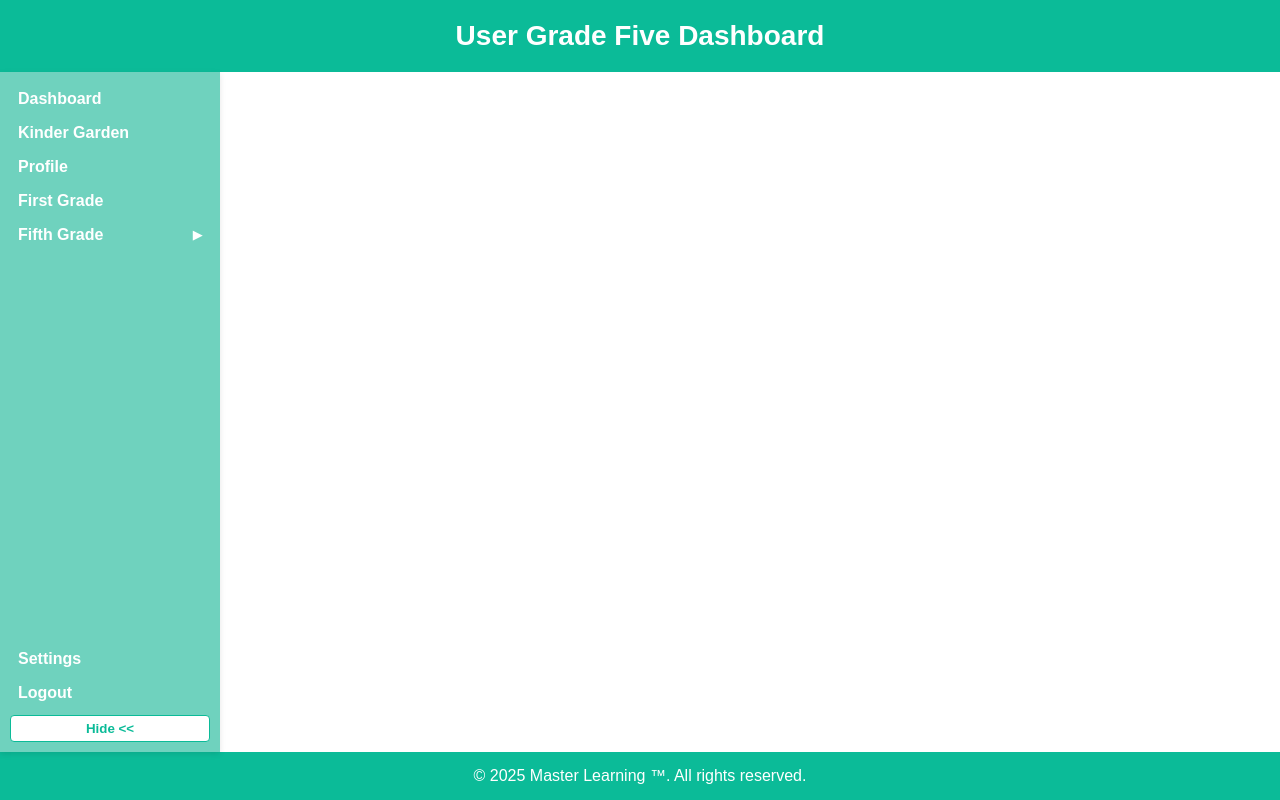
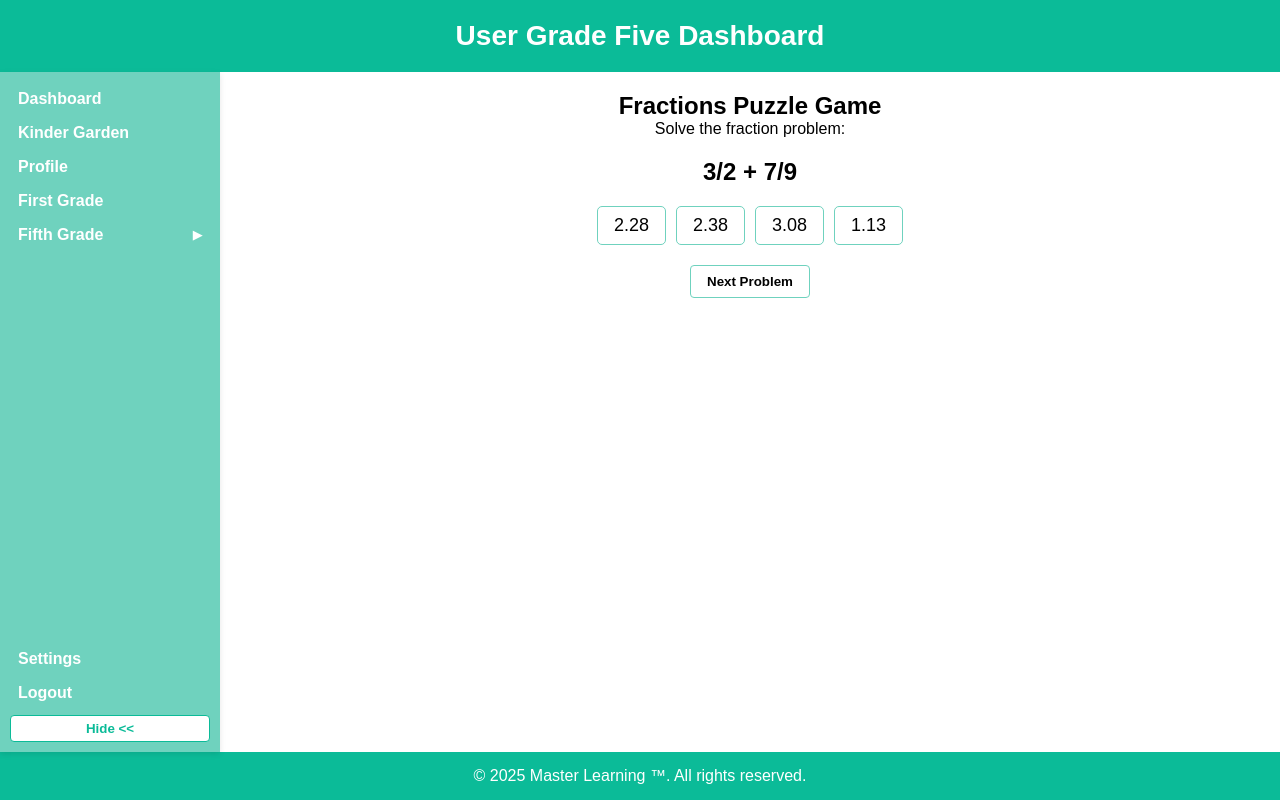
Before and after one commit to 1981master/Educations, a Vue app: page /fifth-grade/game2 in a window 1280 px wide. Built offline with nearby package versions, Linux system fonts and the light colour scheme.

Commit message:
adde Fraction Buzzle Game

```diff
--- /dev/null
+++ b/src/components/FifthGradeComponents/FractionsPuzzle.vue
@@ -0,0 +1,141 @@
+<template>
+  <div class="fraction-game">
+    <h2>Fractions Puzzle Game</h2>
+    <p>Solve the fraction problem:</p>
+
+    <div class="problem">{{ fractionProblem.question }}</div>
+
+    <div class="choices">
+      <button
+        v-for="(choice, index) in fractionProblem.choices"
+        :key="index"
+        @click="checkAnswer(choice)"
+      >
+        {{ choice }}
+      </button>
+    </div>
+
+    <div class="actions">
+      <button @click="generateProblem">Next Problem</button>
+    </div>
+
+    <div v-if="message" class="message">{{ message }}</div>
+  </div>
+</template>
+
+<script>
+  export default {
+    name: 'FractionPuzzleGame',
+    data() {
+      return {
+        fractionProblem: {
+          question: '',
+          answer: '',
+          choices: [],
+        },
+        message: '',
+      }
+    },
+    created() {
+      this.generateProblem()
+    },
+    methods: {
+      generateProblem() {
+        this.message = ''
+
+        // Generate two random fractions
+        const num1 = Math.floor(Math.random() * 9) + 1
+        const den1 = Math.floor(Math.random() * 9) + 1
+        const num2 = Math.floor(Math.random() * 9) + 1
+        const den2 = Math.floor(Math.random() * 9) + 1
+
+        const question = `${num1}/${den1} + ${num2}/${den2}`
+
+        // Calculate correct answer
+        const answer = ((num1 * den2 + num2 * den1) / (den1 * den2)).toFixed(2)
+
+        // Generate 3 random wrong choices
+        const choices = new Set([answer])
+        while (choices.size < 4) {
+          const wrong = (Math.random() * 3 + 0.5).toFixed(2)
+          choices.add(wrong)
+        }
+
+        // Shuffle choices
+        this.fractionProblem = {
+          question,
+          answer,
+          choices: Array.from(choices).sort(() => Math.random() - 0.5),
+        }
+      },
+      checkAnswer(choice) {
+        this.message =
+          choice === this.fractionProblem.answer
+            ? '🎉 Correct!'
+            : `❌ Wrong! Correct answer is ${this.fractionProblem.answer}`
+      },
+    },
+  }
+</script>
+
+<style scoped>
+  .fraction-game {
+    display: flex;
+    flex-direction: column;
+    align-items: center;
+  }
+
+  .problem {
+    font-size: 24px;
+    margin: 20px 0;
+    font-weight: bold;
+  }
+
+  .choices {
+    display: flex;
+    gap: 10px;
+    flex-wrap: wrap;
+    justify-content: center;
+    margin-bottom: 20px;
+  }
+
+  .choices button {
+    padding: 8px 16px;
+    font-size: 18px;
+    cursor: pointer;
+    border-radius: 5px;
+    border: 1px solid #6fd2be;
+    background-color: #fff;
+    transition:
+      background 0.2s,
+      color 0.2s;
+  }
+
+  .choices button:hover {
+    background-color: #06977a;
+    color: white;
+  }
+
+  .actions button {
+    padding: 8px 16px;
+    cursor: pointer;
+    border-radius: 4px;
+    border: 1px solid #6fd2be;
+    background-color: #fff;
+    font-weight: bold;
+    transition:
+      background 0.2s,
+      color 0.2s;
+  }
+
+  .actions button:hover {
+    background-color: #06977a;
+    color: white;
+  }
+
+  .message {
+    margin-top: 15px;
+    font-size: 18px;
+    font-weight: bold;
+  }
+</style>
--- a/src/router/index.js
+++ b/src/router/index.js
@@ -17,11 +17,11 @@ const routes = [
       import('@/components/FifthGradeComponents/PrimeNumbersGame.vue'),
   },
 
-  /*{
+  {
     path: '/fifth-grade/game2',
     component: () =>
       import('@/components/FifthGradeComponents/FractionsPuzzle.vue'),
-  },
+  } /*
   {
     path: '/fifth-grade/game3',
     component: () =>
@@ -40,7 +40,7 @@ const routes = [
     path: '/fifth-grade/game6',
     component: () =>
       import('@/components/FifthGradeComponents/EquationBalance.vue'),
-  },*/
+  },*/,
 ]
 
 const router = createRouter({
```
Also changed, not shown: src/components/FirstGradeComponents/FractionsPuzzle.vue (deleted).
